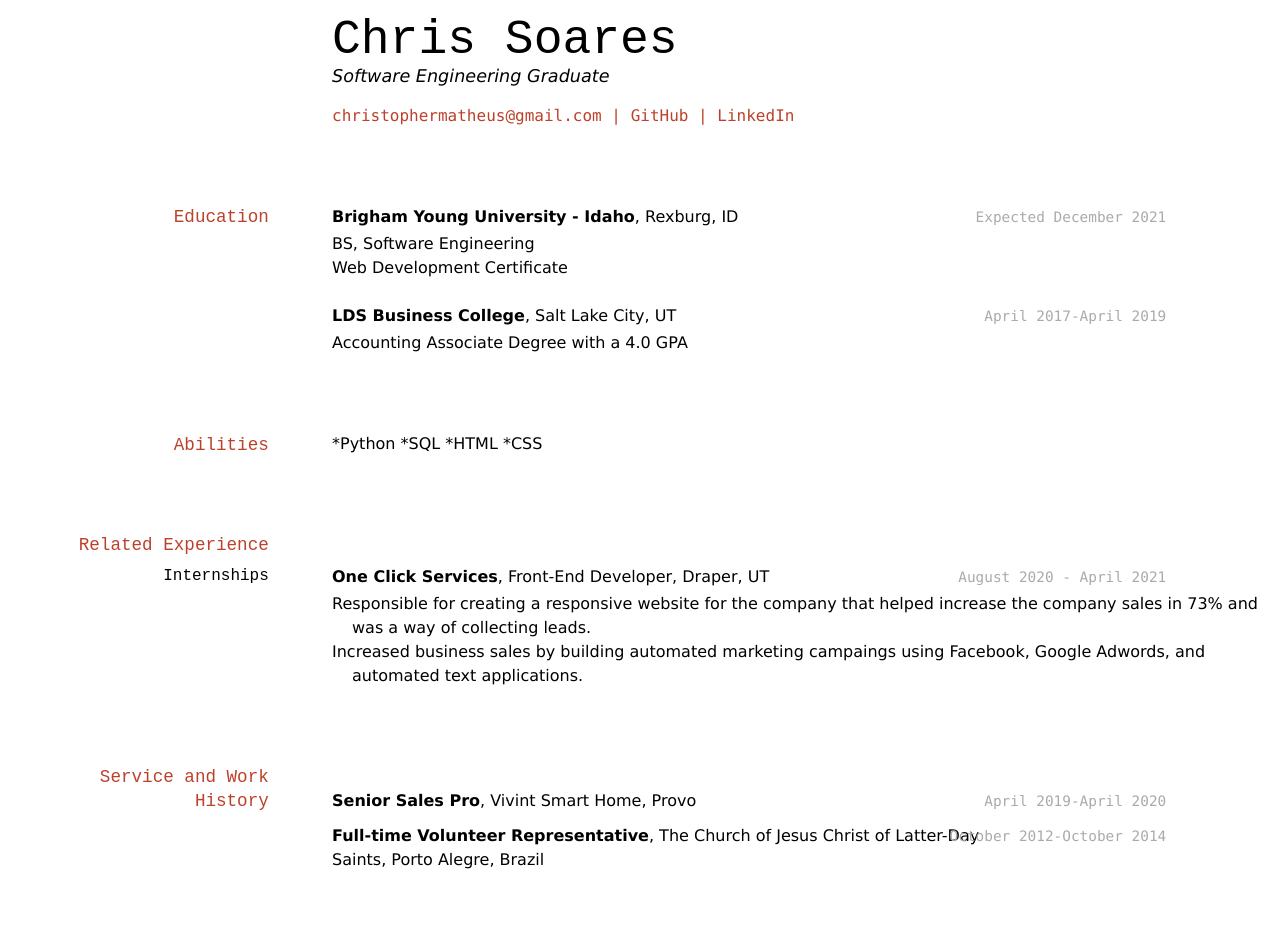
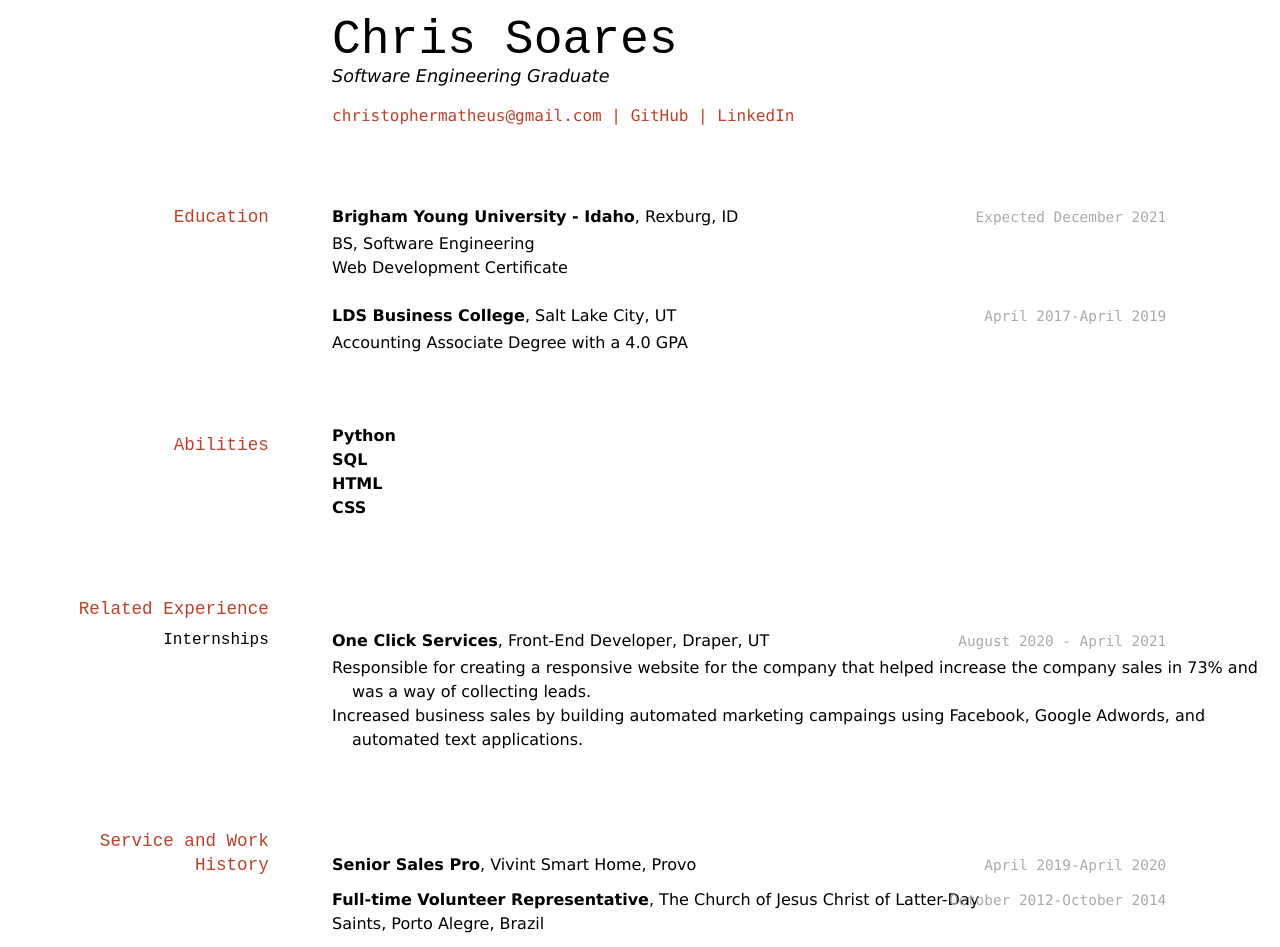
Before and after one commit to chrissoares26/chrissoares_resume, a Jekyll site: the page built from docs/index.md, in a window 1280 px wide. Built offline with Jekyll 4.4.1, drawn with Linux system fonts in a browser that asks for light colours; before the commit the page ends 900 px from its top, so only the background shows below that.

```diff
--- a/docs/index.md
+++ b/docs/index.md
@@ -27,10 +27,10 @@ __LDS Business College__, Salt Lake City, UT
 - Accounting Associate Degree with a 4.0 GPA
 
 ## Abilities
-*Python
-*SQL
-*HTML
-*CSS
+- __Python__
+- __SQL__
+- __HTML__
+- __CSS__
 
 
 ## Related Experience
```
